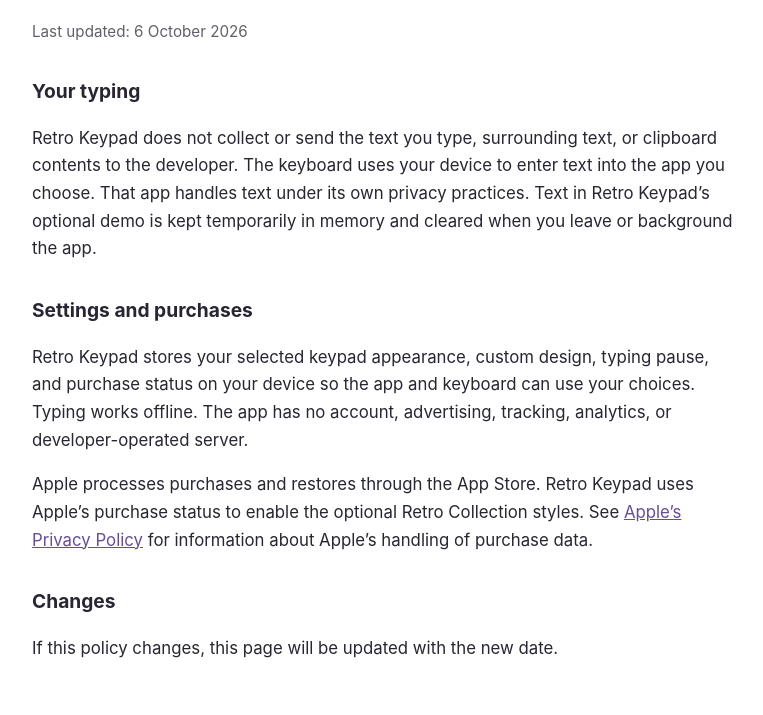
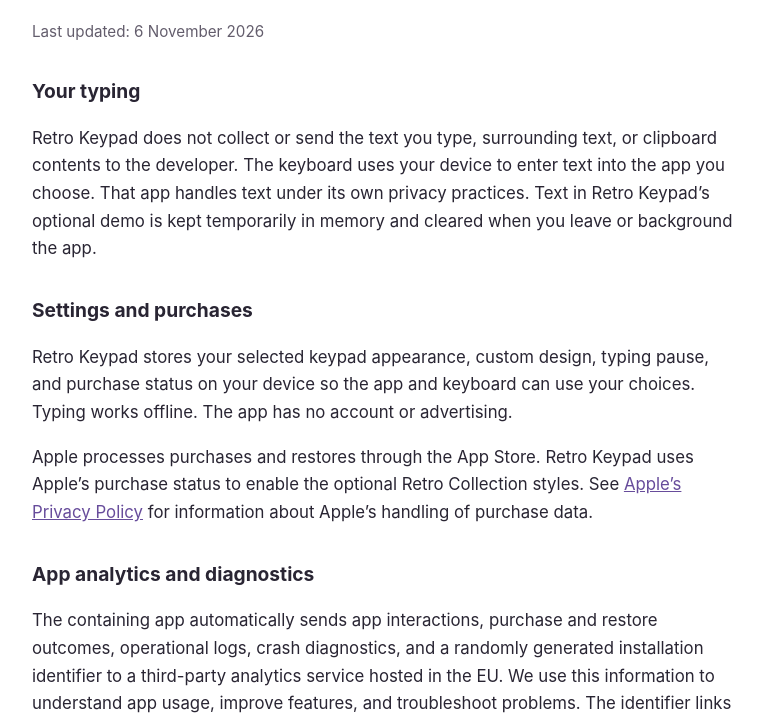
Before and after one commit to TheCodedSelf/privacy-policies, a plain HTML site: page retro-keypad/index.html in a window 1280 px wide. Shown: the part 90-805 px from the top of the page, without its empty margins (256-1019 px from the left). Drawn offline with Linux system fonts and the light colour scheme.

Commit message:
update retro keypad policy

```diff
--- a/retro-keypad/index.html
+++ b/retro-keypad/index.html
@@ -17,17 +17,18 @@
 <body>
   <main>
     <h1>Retro Keypad Privacy Policy</h1>
-    <p class="updated">Last updated: <time datetime="2026-10-06">6 October 2026</time></p>
+    <p class="updated">Last updated: <time datetime="2026-11-06">6 November 2026</time></p>
 
     <h2>Your typing</h2>
     <p>Retro Keypad does not collect or send the text you type, surrounding text, or clipboard contents to the developer. The keyboard uses your device to enter text into the app you choose. That app handles text under its own privacy practices. Text in Retro Keypad’s optional demo is kept temporarily in memory and cleared when you leave or background the app.</p>
 
     <h2>Settings and purchases</h2>
-    <p>Retro Keypad stores your selected keypad appearance, custom design, typing pause, and purchase status on your device so the app and keyboard can use your choices. Typing works offline. The app has no account, advertising, tracking, analytics, or developer-operated server.</p>
+    <p>Retro Keypad stores your selected keypad appearance, custom design, typing pause, and purchase status on your device so the app and keyboard can use your choices. Typing works offline. The app has no account or advertising.</p>
     <p>Apple processes purchases and restores through the App Store. Retro Keypad uses Apple’s purchase status to enable the optional Retro Collection styles. See <a href="https://www.apple.com/legal/privacy/">Apple’s Privacy Policy</a> for information about Apple’s handling of purchase data.</p>
 
-    <h2>Changes</h2>
-    <p>If this policy changes, this page will be updated with the new date.</p>
+    <h2>App analytics and diagnostics</h2>
+    <p>The containing app automatically sends app interactions, purchase and restore outcomes, operational logs, crash diagnostics, and a randomly generated installation identifier to a third-party analytics service hosted in the EU. We use this information to understand app usage, improve features, and troubleshoot problems. The identifier links activity from the same installation; it does not contain your name or email. The service also receives your IP address when the app connects. We do not use this data for advertising or cross-app tracking.</p>
+    <p>This collection does not include your writing, surrounding text, clipboard contents, or activity in the installed keyboard. There is no in-app analytics switch. Analytics and crash events have a one-year retention period; operational logs have a 14-day retention period. Expired data may be deleted later in batches. Removing the app does not delete data already sent.</p>
   </main>
 </body>
 </html>
```
